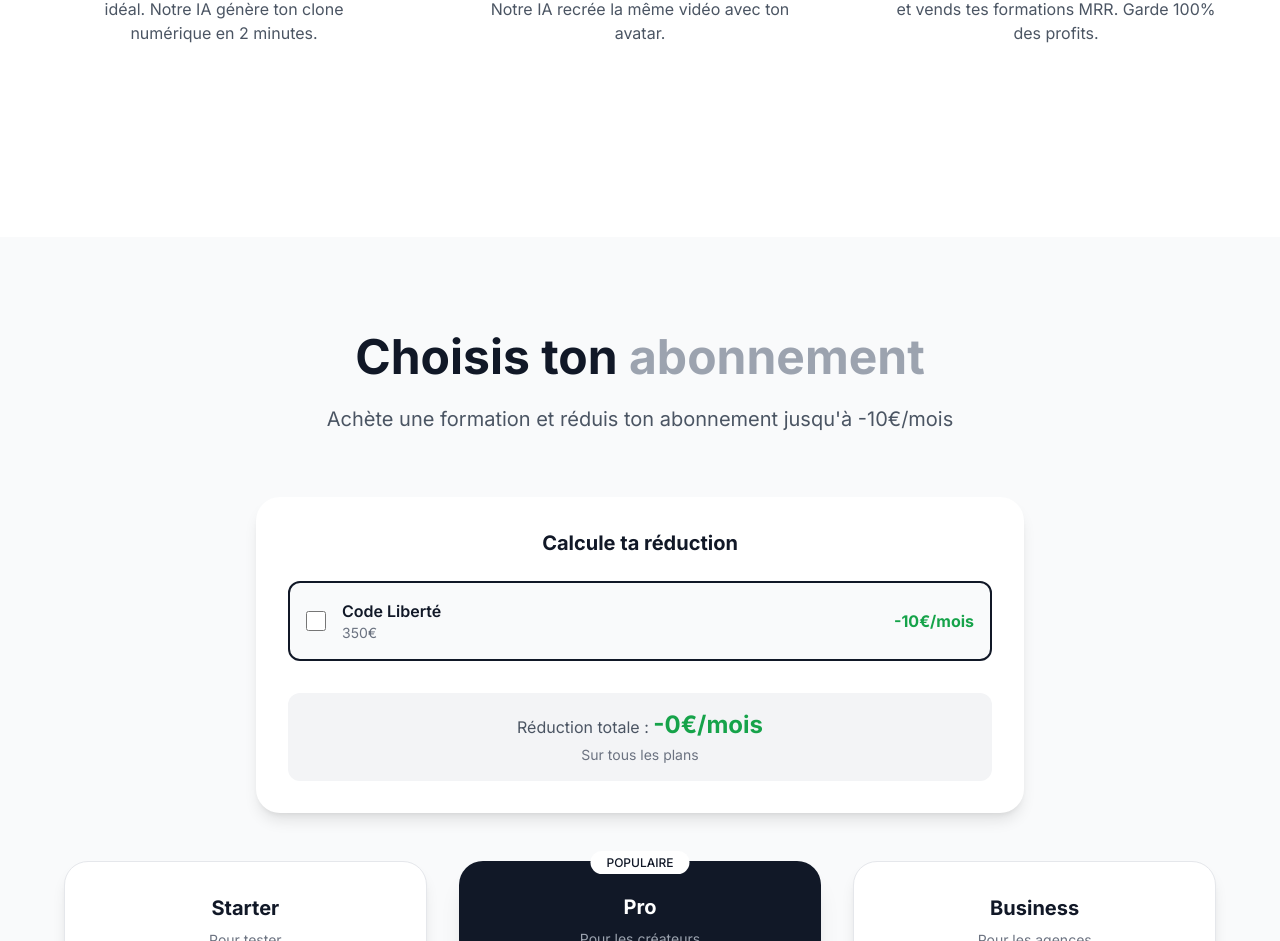
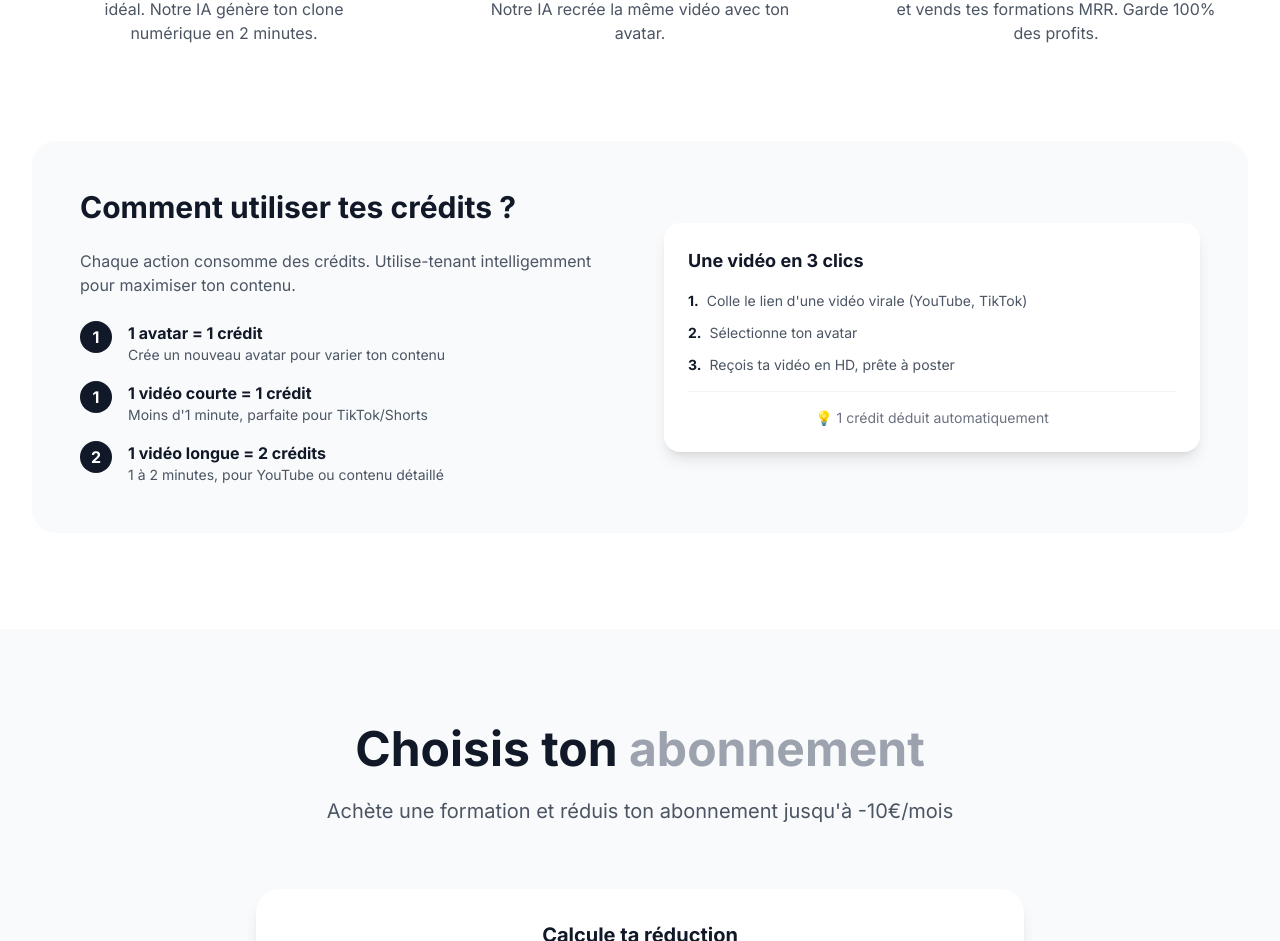
Before and after one commit to albbocco/bocco-ai, a Next.js app: page / in a window 1280 px wide. Shown: the part 1251-2192 px from the top of the page. Built offline with nearby package versions, Linux system fonts and the light colour scheme.

Commit message:
Ajout section explicative utilisation des credits

```diff
--- a/src/app/page.tsx
+++ b/src/app/page.tsx
@@ -120,6 +120,59 @@ export default function Home() {
               <div className="w-16 h-16 rounded-2xl bg-gray-900 text-white flex items-center justify-center text-2xl font-bold mx-auto mb-6">3</div>
               <h3 className="text-xl font-bold mb-4 text-gray-900">Poste et monetise</h3>
               <p className="text-gray-600">Télécharge ta vidéo, poste sur les réseaux et vends tes formations MRR. Garde 100% des profits.</p>
+            </div>
+          </div>
+
+          {/* Explication crédits */}
+          <div className="bg-gray-50 rounded-3xl p-8 md:p-12">
+            <div className="grid grid-cols-1 md:grid-cols-2 gap-12 items-center">
+              <div>
+                <h3 className="text-3xl font-bold mb-6 text-gray-900">Comment utiliser tes crédits ?</h3>
+                <p className="text-gray-600 mb-6">Chaque action consomme des crédits. Utilise-tenant intelligemment pour maximiser ton contenu.</p>
+                <ul className="space-y-4">
+                  <li className="flex gap-4">
+                    <span className="w-8 h-8 rounded-full bg-gray-900 text-white flex items-center justify-center font-bold flex-shrink-0">1</span>
+                    <div>
+                      <h4 className="font-bold text-gray-900">1 avatar = 1 crédit</h4>
+                      <p className="text-gray-600 text-sm">Crée un nouveau avatar pour varier ton contenu</p>
+                    </div>
+                  </li>
+                  <li className="flex gap-4">
+                    <span className="w-8 h-8 rounded-full bg-gray-900 text-white flex items-center justify-center font-bold flex-shrink-0">1</span>
+                    <div>
+                      <h4 className="font-bold text-gray-900">1 vidéo courte = 1 crédit</h4>
+                      <p className="text-gray-600 text-sm">Moins d&apos;1 minute, parfaite pour TikTok/Shorts</p>
+                    </div>
+                  </li>
+                  <li className="flex gap-4">
+                    <span className="w-8 h-8 rounded-full bg-gray-900 text-white flex items-center justify-center font-bold flex-shrink-0">2</span>
+                    <div>
+                      <h4 className="font-bold text-gray-900">1 vidéo longue = 2 crédits</h4>
+                      <p className="text-gray-600 text-sm">1 à 2 minutes, pour YouTube ou contenu détaillé</p>
+                    </div>
+                  </li>
+                </ul>
+              </div>
+              <div className="bg-white rounded-2xl p-6 shadow-lg">
+                <h4 className="font-bold text-lg mb-4 text-gray-900">Une vidéo en 3 clics</h4>
+                <ol className="space-y-3 text-sm text-gray-600">
+                  <li className="flex items-start gap-2">
+                    <span className="font-bold text-gray-900">1.</span>
+                    <span>Colle le lien d&apos;une vidéo virale (YouTube, TikTok)</span>
+                  </li>
+                  <li className="flex items-start gap-2">
+                    <span className="font-bold text-gray-900">2.</span>
+                    <span>Sélectionne ton avatar</span>
+                  </li>
+                  <li className="flex items-start gap-2">
+                    <span className="font-bold text-gray-900">3.</span>
+                    <span>Reçois ta vidéo en HD, prête à poster</span>
+                  </li>
+                </ol>
+                <div className="mt-4 pt-4 border-t border-gray-100 text-center">
+                  <p className="text-sm text-gray-500">💡 1 crédit déduit automatiquement</p>
+                </div>
+              </div>
             </div>
           </div>
         </div>
```
